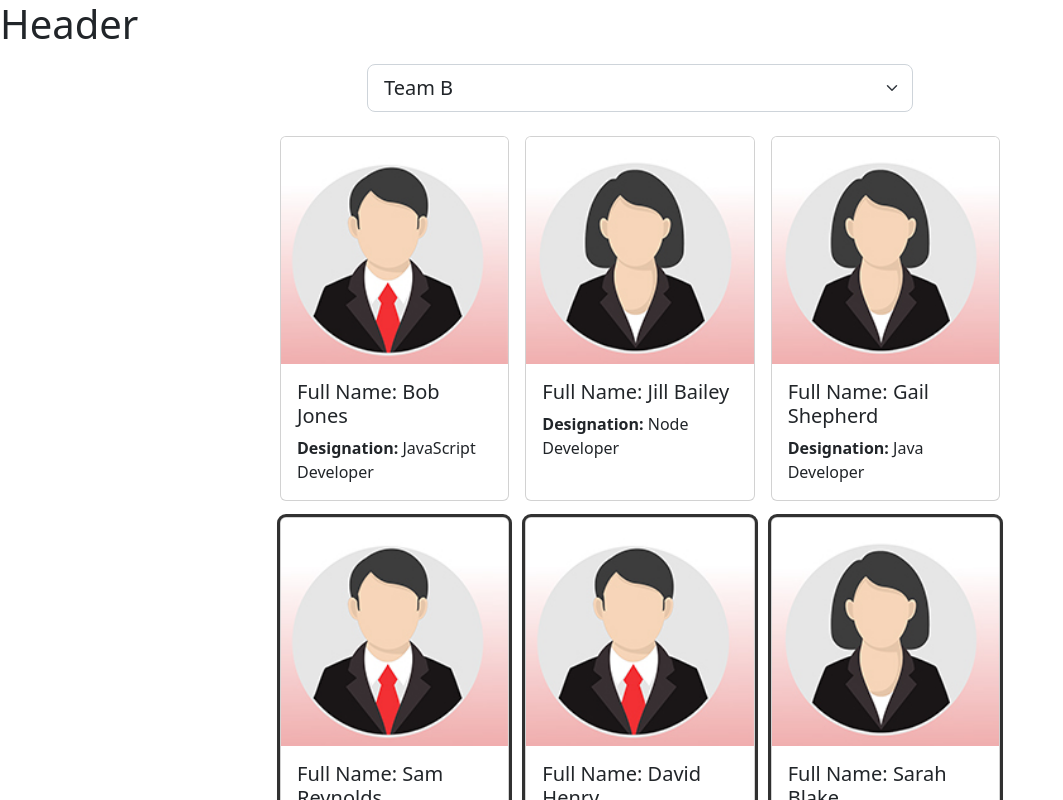
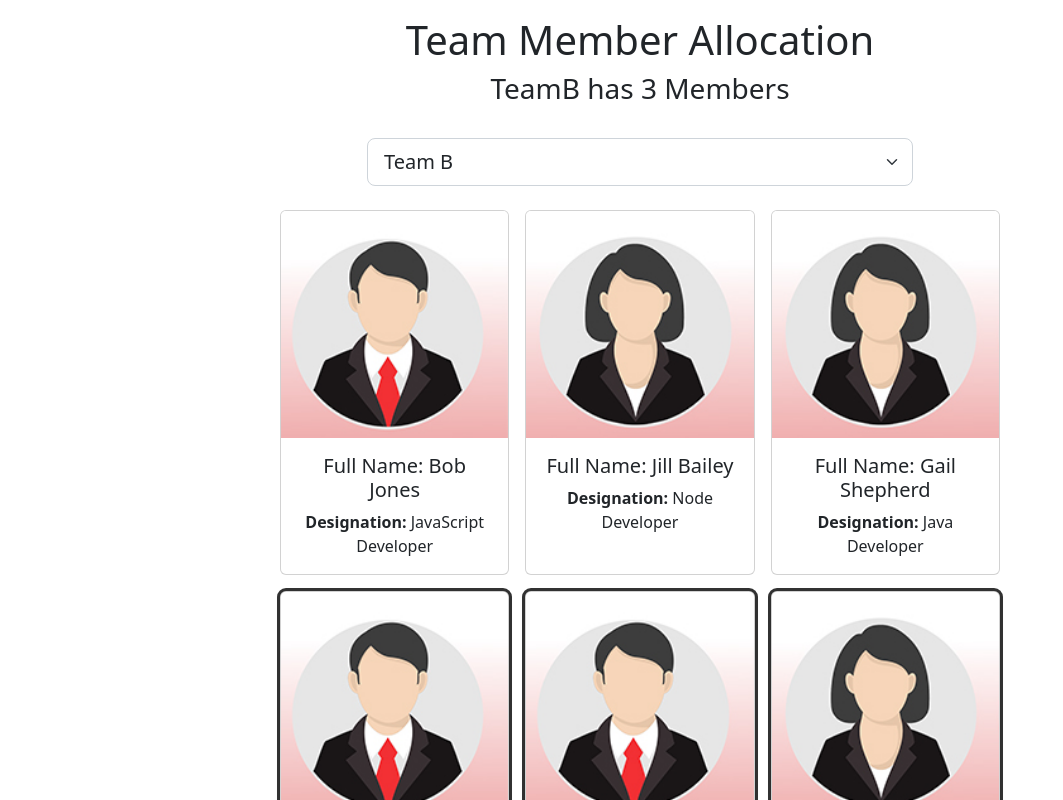
Before and after one commit to SaidNivek/team-member-allocation, a React (Create React App) app: page / in a window 1280 px wide. Shown: the top 800 px of the page, without its empty margins (0-1063 px from the left). Built offline with nearby package versions, Linux system fonts and the light colour scheme.

Commit message:
Add localStorage useEffect hooks for employees and selectedTeam

```diff
--- a/src/App.css
+++ b/src/App.css
@@ -10,3 +10,7 @@
 .standout {
   box-shadow: rgba(0,0,0,0.16) 0px 1px 4px, rgb(51,51,51) 0px 0px 0px 3px;
 }
+
+h1, h2, h3, h4, h5, p {
+  text-align: center;
+}
--- a/src/App.jsx
+++ b/src/App.jsx
@@ -1,14 +1,144 @@
 import './App.css';
 import Header from './Header';
-import Content from './Content';
 import Footer from './Footer';
 import Employees from './Employees';
+import { useState, useEffect } from 'react'
 
 function App() {
+  // This will select the item that is in local storage, if it exists, or pull in the hard-coded value that we have passed in previously
+  const [selectedTeam, setTeam] = useState(JSON.parse(localStorage.getItem('selectedTeam')) || "TeamB")
+
+  const [employees, setEmployees] = useState(JSON.parse(localStorage.getItem('employees')) || [{
+
+      id: 1,
+      fullName: "Bob Jones",
+      designation: "JavaScript Developer",
+      gender: "male",
+      teamName: "TeamA"
+    },
+    {
+      id: 2,
+      fullName: "Jill Bailey",
+      designation: "Node Developer",
+      gender: "female",
+      teamName: "TeamA"
+    },
+    {
+      id: 3,
+      fullName: "Gail Shepherd",
+      designation: "Java Developer",
+      gender: "female",
+      teamName: "TeamA"
+    },
+    {
+      id: 4,
+      fullName: "Sam Reynolds",
+      designation: "React Developer",
+      gender: "male",
+      teamName: "TeamB"
+    },
+    {
+      id: 5,
+      fullName: "David Henry",
+      designation: "DotNet Developer",
+      gender: "male",
+      teamName: "TeamB"
+    },
+    {
+      id: 6,
+      fullName: "Sarah Blake",
+      designation: "SQL Server DBA",
+      gender: "female",
+      teamName: "TeamB"
+    },
+    {
+      id: 7,
+      fullName: "James Bennet",
+      designation: "Angular Developer",
+      gender: "male",
+      teamName: "TeamC"
+    },
+    {
+      id: 8,
+      fullName: "Jessica Faye",
+      designation: "API Developer",
+      gender: "female",
+      teamName: "TeamC"
+    },
+    {
+      id: 9,
+      fullName: "Lita Stone",
+      designation: "C++ Developer",
+      gender: "female",
+      teamName: "TeamC"
+    },
+    {
+      id: 10,
+      fullName: "Daniel Young",
+      designation: "Python Developer",
+      gender: "male",
+      teamName: "TeamD"
+    },
+    {
+      id: 11,
+      fullName: "Adrian Jacobs",
+      designation: "Vue Developer",
+      gender: "male",
+      teamName: "TeamD"
+    },
+    {
+      id: 12,
+      fullName: "Devin Monroe",
+      designation: "Graphic Designer",
+      gender: "male",
+      teamName: "TeamD"
+    }])
+
+    // This function will set the current list of employees to the local storage, which can be used as the default setting for the employees within the employee list
+    useEffect(() => {
+      localStorage.setItem('employeeList', JSON.stringify(employees))
+    }, [employees])
+
+    // This function will set the currently selected team in local storage, which can then be used to determine the default setting for the selected team
+    useEffect(() => {
+      localStorage.setItem('selectedTeam', JSON.stringify(selectedTeam))
+    }, [selectedTeam])
+
+    // This function will change the Team's selection when the onChange event takes place
+    // Event needs to be passed to it, to know when the event happens
+    // The function will then change the value to the event.target.value, which is the selected item from the dropdown
+    function handleTeamSelectionChange(event) {
+      setTeam(event.target.value)
+      console.log(event.target.value)
+    }
+
+    // This function will be called when a team member's card is clicked.
+    // If the team member is part of the team already,t hey will be removed from the team
+    // If they're not part of the team, they will be added to the team
+    // The setEmployees function uses the useState hook to pass in the transformedEmployees data
+    function handleEmployeeCardClick(event) {
+      const transformedEmployees = employees.map((employee) => employee.id === parseInt(event.currentTarget.id)
+                                                  ? employee.teamName === selectedTeam ? {...employee, teamName:''}
+                                                  : {...employee,teamName:selectedTeam}
+                                                  : employee)
+
+      setEmployees(transformedEmployees)
+    }
+
   return (
     <div>
-      <Header />
-      <Employees />
+      <Header
+        selectedTeam={selectedTeam}
+        // This will filter the employees array and look for the people in the selected team and get the length of that array
+        // That number will be passed to the Header.jsx file to be usable for displaying the number of people on the selected team
+        teamMemberCount={employees.filter((employee) => employee.teamName === selectedTeam).length}
+      />
+      <Employees
+        employees={employees}
+        selectedTeam={selectedTeam}
+        handleEmployeeCardClick={handleEmployeeCardClick}
+        handleTeamSelectionChange={handleTeamSelectionChange}
+      />
       <Footer />
     </div>
   );
--- a/src/Content.jsx
+++ /dev/null
@@ -1,11 +0,0 @@
-import React from 'react'
-
-function Content() {
-  return (
-    <main>
-        <h1>Content</h1>
-    </main>
-  )
-}
-
-export default Content
--- a/src/Employees.jsx
+++ b/src/Employees.jsx
@@ -1,119 +1,8 @@
 import React from 'react'
-import { useState } from 'react'
 import femaleProfile from './images/femaleProfile.jpg'
 import maleProfile from './images/maleProfile.jpg'
 
-function Employees() {
-
-    const [selectedTeam, setTeam] = useState("TeamB")
-
-    const [employees, setEmployees] = useState([{
-
-
-        id: 1,
-        fullName: "Bob Jones",
-        designation: "JavaScript Developer",
-        gender: "male",
-        teamName: "TeamA"
-      },
-      {
-        id: 2,
-        fullName: "Jill Bailey",
-        designation: "Node Developer",
-        gender: "female",
-        teamName: "TeamA"
-      },
-      {
-        id: 3,
-        fullName: "Gail Shepherd",
-        designation: "Java Developer",
-        gender: "female",
-        teamName: "TeamA"
-      },
-      {
-        id: 4,
-        fullName: "Sam Reynolds",
-        designation: "React Developer",
-        gender: "male",
-        teamName: "TeamB"
-      },
-      {
-        id: 5,
-        fullName: "David Henry",
-        designation: "DotNet Developer",
-        gender: "male",
-        teamName: "TeamB"
-      },
-      {
-        id: 6,
-        fullName: "Sarah Blake",
-        designation: "SQL Server DBA",
-        gender: "female",
-        teamName: "TeamB"
-      },
-      {
-        id: 7,
-        fullName: "James Bennet",
-        designation: "Angular Developer",
-        gender: "male",
-        teamName: "TeamC"
-      },
-      {
-        id: 8,
-        fullName: "Jessica Faye",
-        designation: "API Developer",
-        gender: "female",
-        teamName: "TeamC"
-      },
-      {
-        id: 9,
-        fullName: "Lita Stone",
-        designation: "C++ Developer",
-        gender: "female",
-        teamName: "TeamC"
-      },
-      {
-        id: 10,
-        fullName: "Daniel Young",
-        designation: "Python Developer",
-        gender: "male",
-        teamName: "TeamD"
-      },
-      {
-        id: 11,
-        fullName: "Adrian Jacobs",
-        designation: "Vue Developer",
-        gender: "male",
-        teamName: "TeamD"
-      },
-      {
-        id: 12,
-        fullName: "Devin Monroe",
-        designation: "Graphic Designer",
-        gender: "male",
-        teamName: "TeamD"
-      }])
-
-      // This function will change the Team's selection when the onChange event takes place
-      // Event needs to be passed to it, to know when the event happens
-      // The function will then change the value to the event.target.value, which is the selected item from the dropdown
-      function handleTeamSelectionChange(event) {
-        setTeam(event.target.value)
-        console.log(event.target.value)
-      }
-
-      // This function will be called when a team member's card is clicked.
-      // If the team member is part of the team already,t hey will be removed from the team
-      // If they're not part of the team, they will be added to the team
-      // The setEmployees function uses the useState hook to pass in the transformedEmployees data
-      function handleEmployeeCardClick(event) {
-        const transformedEmployees = employees.map((employee) => employee.id === parseInt(event.currentTarget.id)
-                                                    ? employee.teamName === selectedTeam ? {...employee, teamName:''}
-                                                    : {...employee,teamName:selectedTeam}
-                                                    : employee)
-
-        setEmployees(transformedEmployees)
-      }
+function Employees({employees, selectedTeam, handleEmployeeCardClick, handleTeamSelectionChange}) {
 
   return (
     <main className="container">
--- a/src/Footer.jsx
+++ b/src/Footer.jsx
@@ -1,9 +1,16 @@
 import React from 'react'
 
 function Footer() {
+
+    let today = new Date()
+
   return (
     <footer>
-        <h1>Footer</h1>
+        <div className="row justify-content-center mt-3 mb-4">
+            <div className="col-8">
+                <h5>Team Member Allocation App - {today.getFullYear()}</h5>
+            </div>
+        </div>
     </footer>
   )
 }
--- a/src/Header.jsx
+++ b/src/Header.jsx
@@ -1,9 +1,14 @@
 import React from 'react'
 
-function Header() {
+function Header({selectedTeam, teamMemberCount}) {
   return (
-    <header>
-        <h1>Header</h1>
+    <header className="container">
+        <div className="row justify-content-center mt-3 mb-4">
+            <div className="col-8">
+                <h1>Team Member Allocation</h1>
+                <h3>{selectedTeam} has {teamMemberCount} Members</h3>
+            </div>
+        </div>
     </header>
   )
 }
```
